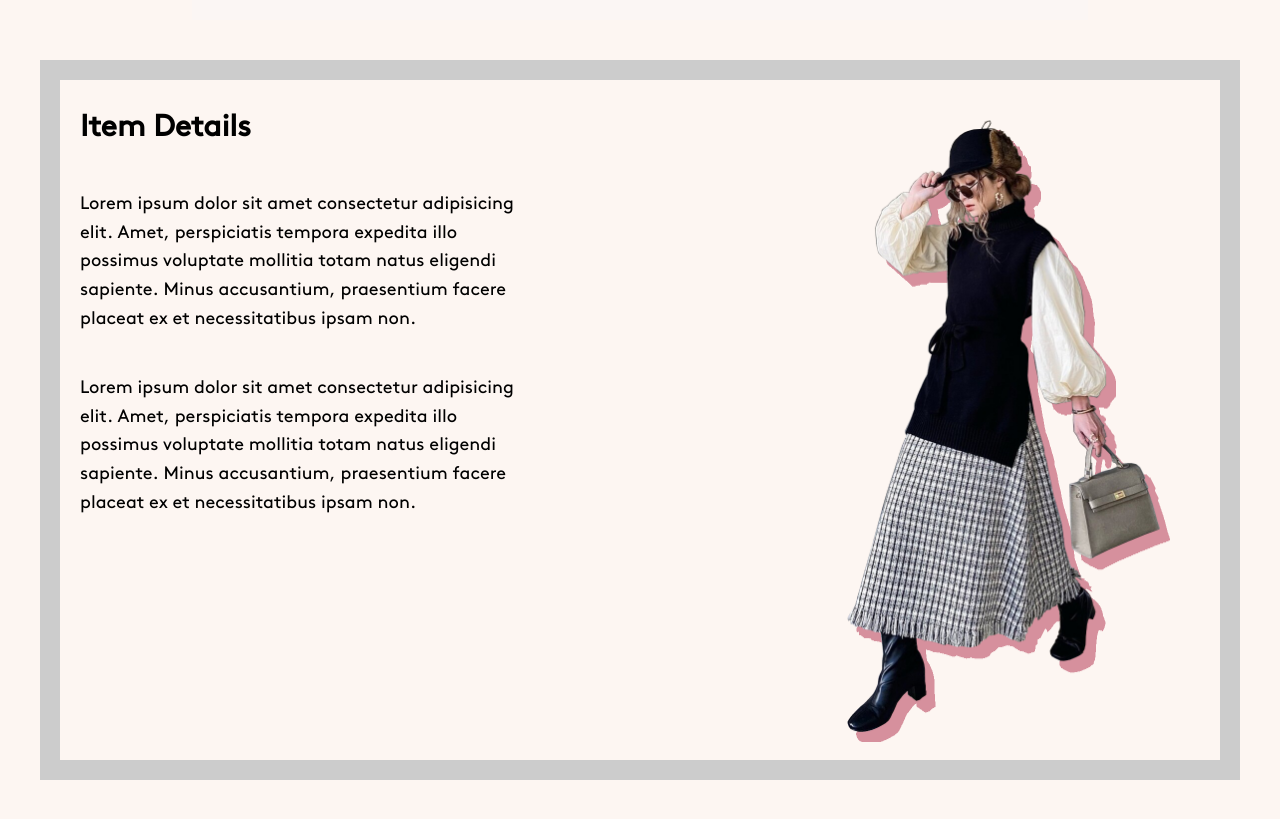
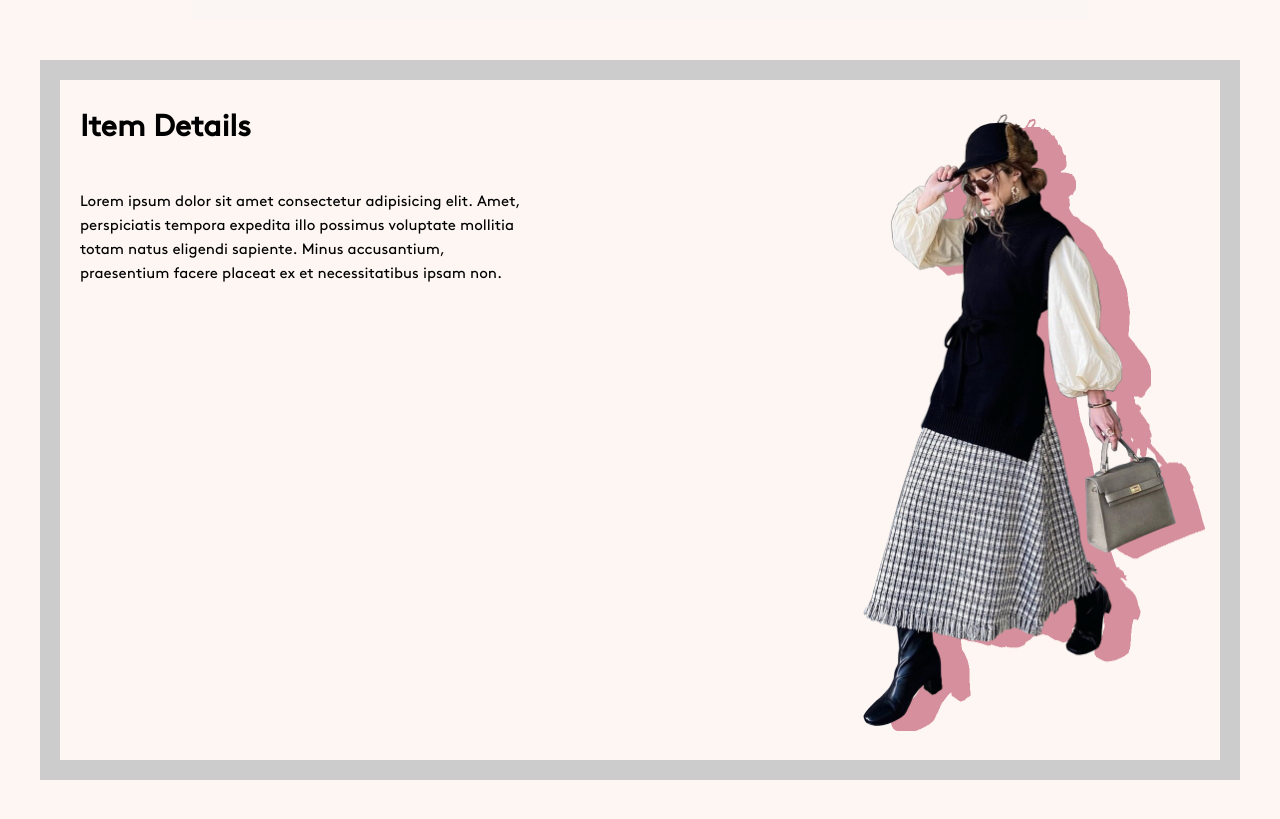
Before and after one commit to k-e-r/HODIE, a website: page ecomm/index.html in a window 1280 px wide. Shown: the part 779-1598 px from the top of the page. Drawn offline with Linux system fonts and the light colour scheme.

Commit message:
modify position

```diff
--- a/ecomm/index.html
+++ b/ecomm/index.html
@@ -58,11 +58,10 @@
     <section class="description">
       <h2>Item Details</h2>
       <span>Lorem ipsum dolor sit amet consectetur adipisicing elit. Amet, perspiciatis tempora expedita illo possimus voluptate mollitia totam natus eligendi sapiente. Minus accusantium, praesentium facere placeat ex et necessitatibus ipsam non.</span>
-      <span>Lorem ipsum dolor sit amet consectetur adipisicing elit. Amet, perspiciatis tempora expedita illo possimus voluptate mollitia totam natus eligendi sapiente. Minus accusantium, praesentium facere placeat ex et necessitatibus ipsam non.</span>
     </section>
     <section class="items">
+      <img src="../img/model1.png" alt="model image" class="img1">
       <img src="../img/model1_shadow.png" alt="model image" class="img1__shadow">
-      <img src="../img/model1.png" alt="model image" class="img1">
     </section>
   </div>
   <footer></footer>
--- a/sass/abstracts/_variables.scss
+++ b/sass/abstracts/_variables.scss
@@ -53,9 +53,9 @@ html {
   font-size: 62.5%; // 1rem = 10px, 10px/16px = 62.5%
   font-family: MyFont;
 
-  @media only screen and (max-width: $bp-large) {
-    font-size: 50%;
-  }
+  // @media only screen and (max-width: $bp-large) {
+  //   font-size: 50%;
+  // }
 }
 
 body {
--- a/sass/layout/_main.scss
+++ b/sass/layout/_main.scss
@@ -28,7 +28,7 @@
   .description {
     width: 40%;
     margin: 2rem;
-    font-size: 1.8rem;
+    font-size: 1.5rem;
 
     span {
       display: block;
@@ -42,21 +42,21 @@
     display: flex;
     align-items: center;
     justify-content: right;
-    position: relative;
 
     img {
-      position: absolute;
       height: 90%;
     }
 
     .img1__shadow {
-      top: 5rem;
-      right: 5rem;
+      transform: translate(-1.5rem, 0.5rem);
+      z-index: 1;
     }
 
     .img1 {
       top: 4rem;
       right: 6rem;
+      transform: translate(27rem, 0);
+      z-index: 10;
     }
   }
 }
```
Also changed, not shown: css/style.css, 1 other file.
